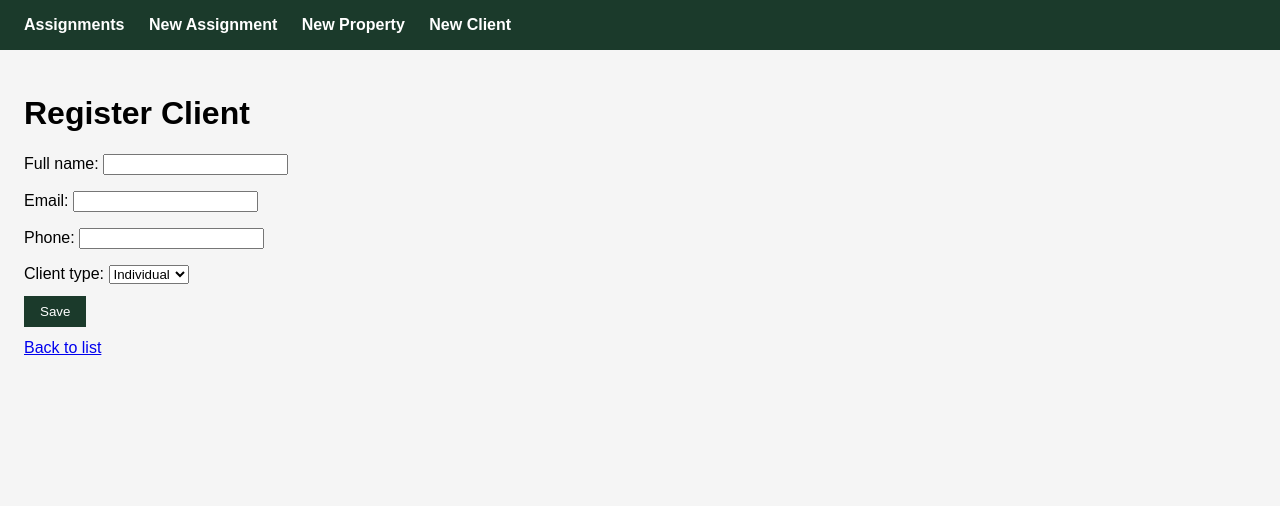
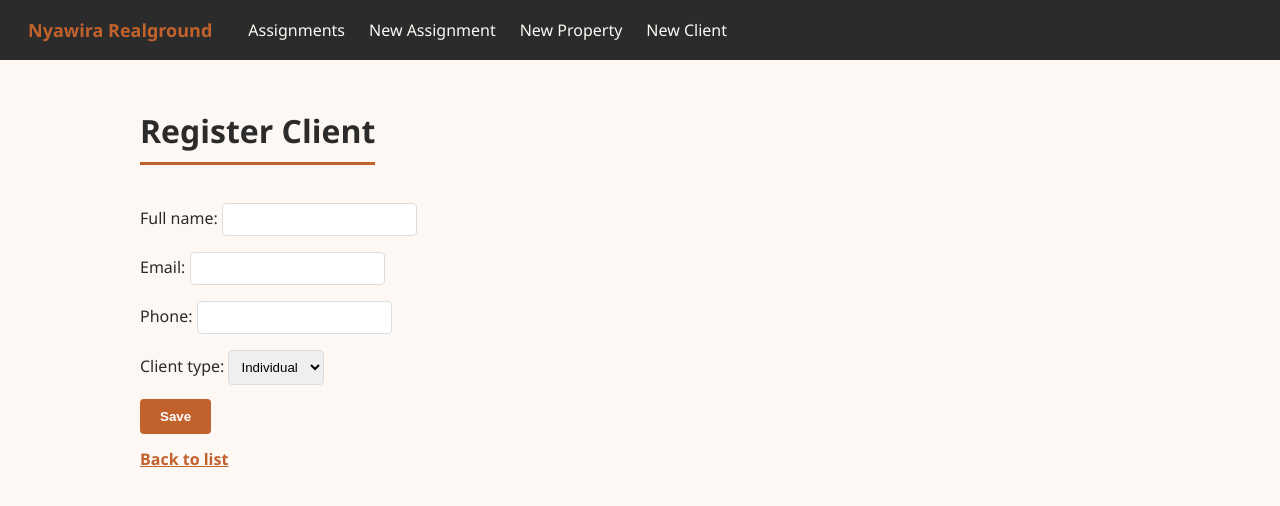
Before and after one commit to Lydiah-Nyawira/digital-property-valuation-management-system, a Django app: page /clients/create/ in a window 1280 px wide. Shown: the top 506 px of the page. Run offline with Django 5.2, Linux system fonts and the light colour scheme.

Commit message:
Apply Nyawira Realground terracotta/charcoal theme to base template

```diff
--- a/templates/base.html
+++ b/templates/base.html
@@ -3,22 +3,93 @@
 <head>
     <title>{% block title %}DPVMS{% endblock %}</title>
     <style>
-        body { font-family: Arial, sans-serif; margin: 0; background: #f5f5f5; }
-        nav { background: #1b3a2b; padding: 16px 24px; }
-        nav a { color: #ffffff; text-decoration: none; margin-right: 20px; font-weight: bold; }
-        nav a:hover { text-decoration: underline; }
-        .container { padding: 24px; }
-        table { border-collapse: collapse; width: 100%; background: white; }
-        th, td { padding: 10px; border: 1px solid #ddd; text-align: left; }
-        th { background: #1b3a2b; color: white; }
-        form p { margin-bottom: 12px; }
-        button { background: #1b3a2b; color: white; padding: 8px 16px; border: none; cursor: pointer; }
-        button:hover { background: #14301f; }
-        a.button-link { display: inline-block; margin-top: 12px; }
+        body {
+            font-family: 'Segoe UI', Arial, sans-serif;
+            margin: 0;
+            background: #FDF8F3;
+            color: #2B2B2B;
+        }
+        nav {
+            background: #2B2B2B;
+            padding: 18px 28px;
+            display: flex;
+            align-items: center;
+            gap: 24px;
+        }
+        nav .brand {
+            color: #C1622D;
+            font-weight: bold;
+            font-size: 18px;
+            margin-right: 12px;
+        }
+        nav a {
+            color: #FDF8F3;
+            text-decoration: none;
+            font-weight: 500;
+        }
+        nav a:hover {
+            color: #C1622D;
+        }
+        .container {
+            padding: 28px;
+            max-width: 1000px;
+            margin: 0 auto;
+        }
+        h1 {
+            color: #2B2B2B;
+            border-bottom: 3px solid #C1622D;
+            padding-bottom: 10px;
+            display: inline-block;
+        }
+        table {
+            border-collapse: collapse;
+            width: 100%;
+            background: white;
+            box-shadow: 0 1px 4px rgba(0,0,0,0.08);
+        }
+        th, td {
+            padding: 12px;
+            border: 1px solid #eee;
+            text-align: left;
+        }
+        th {
+            background: #C1622D;
+            color: white;
+        }
+        tr:hover {
+            background: #FDF1E8;
+        }
+        form p {
+            margin-bottom: 14px;
+        }
+        input, select, textarea {
+            padding: 8px;
+            border: 1px solid #ddd;
+            border-radius: 4px;
+        }
+        button {
+            background: #C1622D;
+            color: white;
+            padding: 10px 20px;
+            border: none;
+            border-radius: 4px;
+            cursor: pointer;
+            font-weight: 600;
+        }
+        button:hover {
+            background: #A5511F;
+        }
+        a.button-link {
+            display: inline-block;
+            margin-top: 14px;
+            color: #C1622D;
+            font-weight: 600;
+        }
     </style>
 </head>
 <body>
     <nav>
+        <span class="brand">Nyawira Realground</span>
         <a href="{% url 'assignment_list' %}">Assignments</a>
         <a href="{% url 'create_assignment' %}">New Assignment</a>
         <a href="{% url 'create_property' %}">New Property</a>
```
